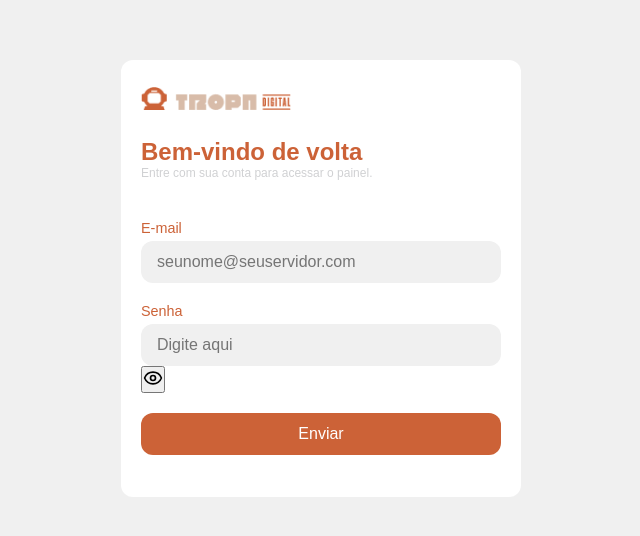
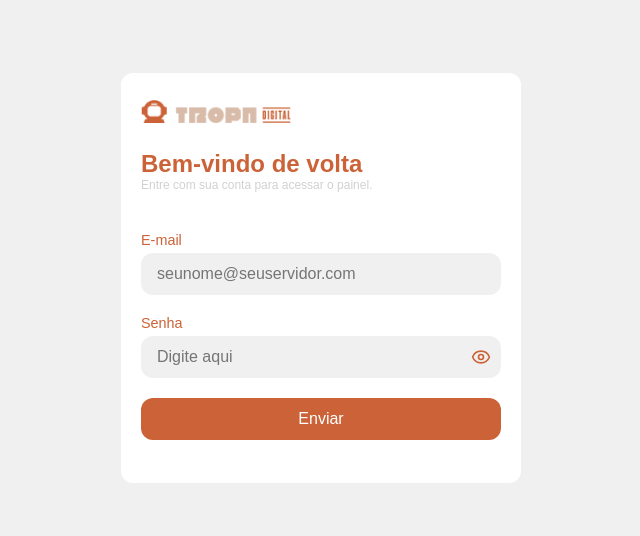
Before and after one commit to Gabriel-AndradeJS/teste-tropa-digital, a Next.js app: page /login in a window 1280 px wide. Shown: the part 122-658 px from the top of the page, without its empty margins (319-959 px from the left). Built offline with nearby package versions, Linux system fonts and the light colour scheme.

Commit message:
feat: Add eye button for password visibility in input fields

```diff
--- a/src/app/login/components/style.module.scss
+++ b/src/app/login/components/style.module.scss
@@ -17,12 +17,18 @@
   margin-bottom: 20px;
 }
 
+.inputWrapper {
+  position: relative;
+  width: 100%;
+}
+
 .input {
   background: var(--secondary-color);
- outline: var(--primary-color);
+  outline: none;
   border: none;
   border-radius: 12px;
   padding: 0.75rem 1rem;
+  padding-right: 2.5rem;
   font-size: 1rem;
   width: 100%;
   box-sizing: border-box;
@@ -35,6 +41,21 @@
   margin-bottom: 5px;
 }
 
+.eyeButton {
+  position: absolute;
+  right: 10px;
+  top: 50%;
+  transform: translateY(-50%);
+  background: none;
+  border: none;
+  cursor: pointer;
+  color: var(--primary-color);
+  padding: 0;
+  display: flex;
+  align-items: center;
+  justify-content: center;
+}
+
 .button {
   background: var(--primary-color);
   color: #fff;
@@ -44,15 +65,14 @@
   cursor: pointer;
   font-size: 1rem;
   width: 100%;
+}
 
-
-
-}
 
 @media (max-width: 480px) {
   .input {
     font-size: 0.9rem;
     padding: 0.65rem 0.9rem;
+    padding-right: 2.2rem;
   }
 
   .label {
@@ -63,4 +83,8 @@
     font-size: 0.9rem;
     padding: 0.65rem 0.9rem;
   }
+
+  .eyeButton {
+    right: 8px;
+  }
 }
```
